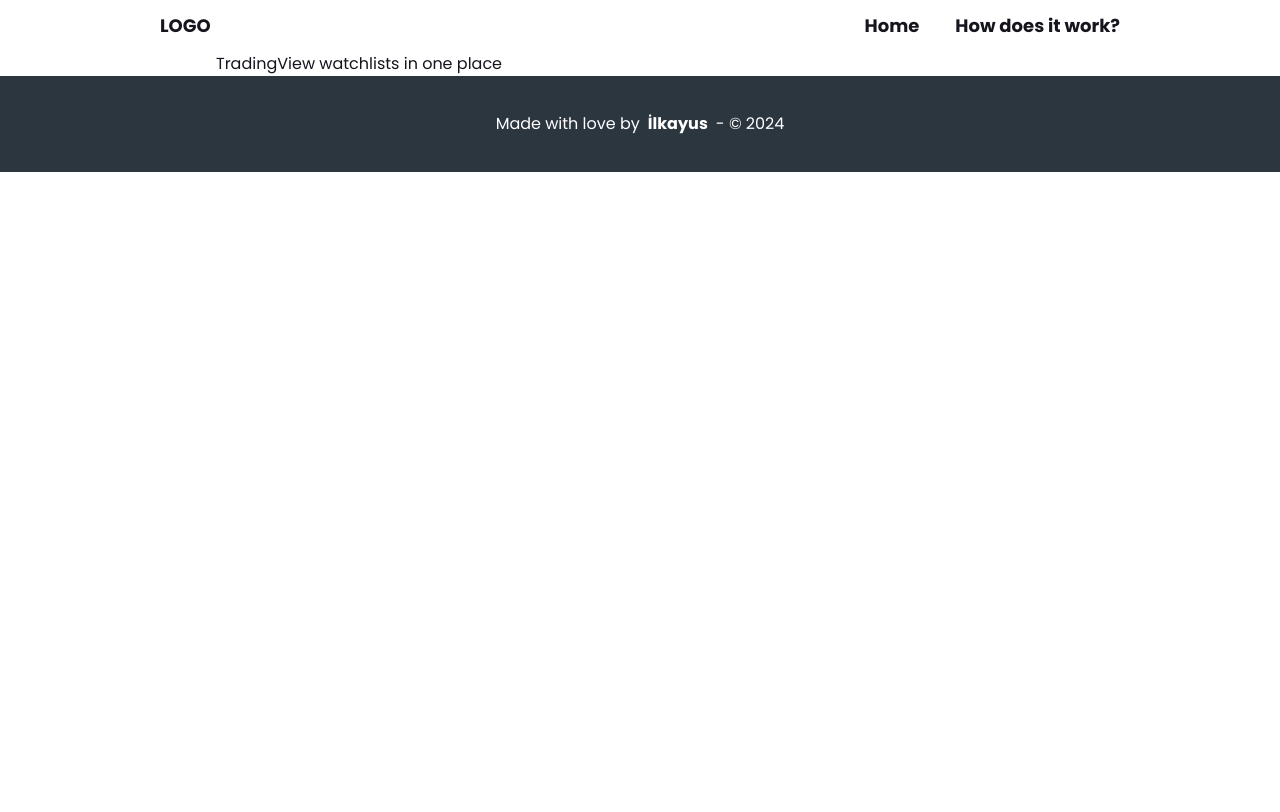
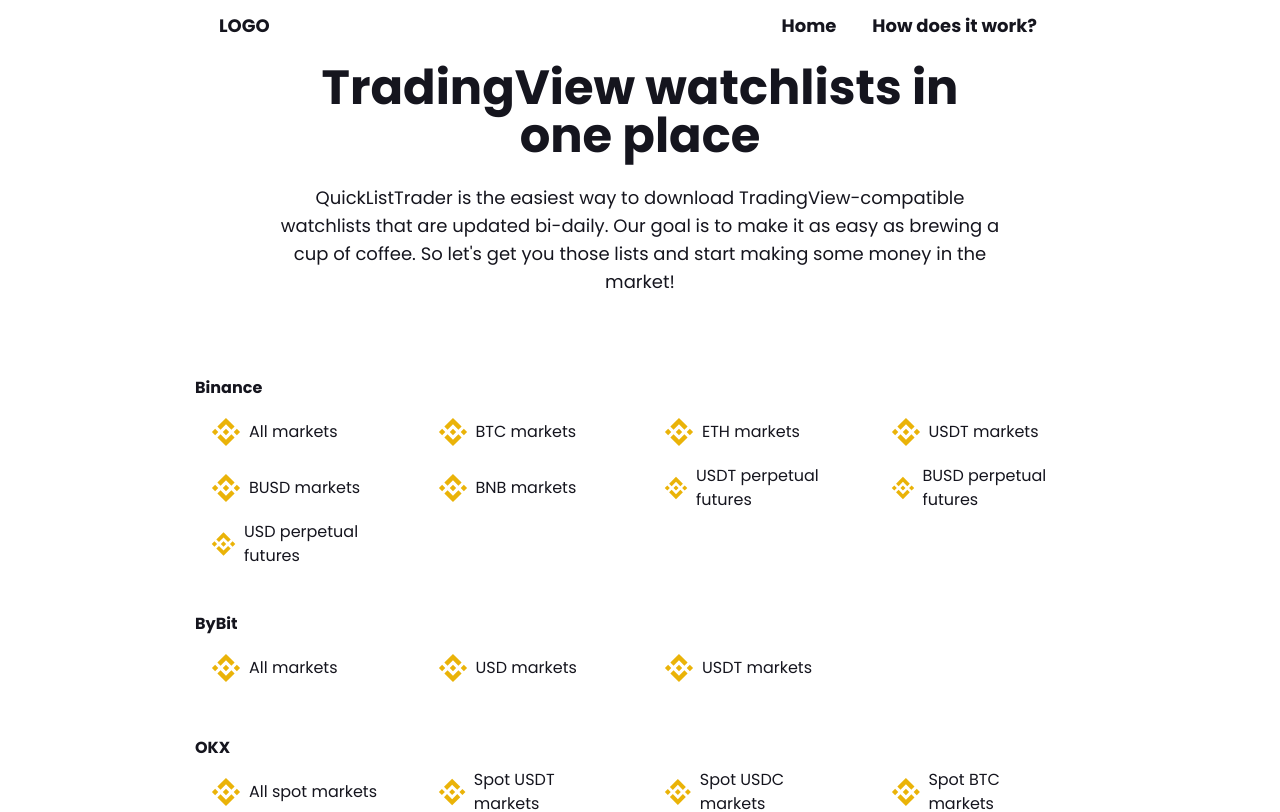
Before and after one commit to ilkay-alti/QuickListTrader, a Next.js app: page /en in a window 1280 px wide. Shown: the top 812 px of the page. Built offline with nearby package versions, Linux system fonts and the light colour scheme.

Commit message:
Card component of watchlists was made 📋

```diff
--- a/package.json
+++ b/package.json
@@ -9,10 +9,13 @@
     "lint": "next lint"
   },
   "dependencies": {
+    "@svgr/webpack": "^8.1.0",
+    "class-variance-authority": "^0.7.0",
     "next": "14.1.0",
     "next-intl": "^3.7.0",
     "react": "^18",
-    "react-dom": "^18"
+    "react-dom": "^18",
+    "tailwind-merge": "^2.2.1"
   },
   "devDependencies": {
     "typescript": "^5",
--- a/src/Internationalization/en.json
+++ b/src/Internationalization/en.json
@@ -1,7 +1,7 @@
 {
   "HomePage": {
     "title": "TradingView watchlists in one place",
-    "description": "QuickListTrader is the easiest way to download TradingView-compatible watchlists that are updated bi-daily. Our goal is to make it as easy as brewing a cup of coffee. So let's get you those lists and start making some money in the market!",
+    "titleDescription": "QuickListTrader is the easiest way to download TradingView-compatible watchlists that are updated bi-daily. Our goal is to make it as easy as brewing a cup of coffee. So let's get you those lists and start making some money in the market!",
     "support": "Support us",
     "supportDescription": "Help keep the lights on so we see what we’re doing when making sandwiches. Feel free to use our ref links or make an open donation if you like this tool. Any donations go towards beers, coffee and other stimulants to keep us going!",
     "madeBy": "Made with love by "
--- a/src/app/[locale]/about/page.tsx
+++ b/src/app/[locale]/about/page.tsx
@@ -6,7 +6,7 @@
   const t = useTranslations("AboutPage");
 
   return (
-    <div className="flex flex-col items-center text-center mx-20 mb-48">
+    <div className="flex flex-col items-center text-center mx-20 mb-48 ">
       <div className="mb-16 gap-6">
         <h1 className="text-5xl font-bold my-6">{t("title")}</h1>
         <span className=" text-lg">{t("titleDescription")}</span>
--- a/src/app/[locale]/layout.tsx
+++ b/src/app/[locale]/layout.tsx
@@ -25,9 +25,9 @@
   return (
     <html lang={params.locale}>
       <body className={poppins.className}>
-        <div className="mx-[160px] text-[#15151E] ">
+        <div className="  text-[#15151E] px-[195px]  ">
           <Header />
-          <div className="mx-14 ">{children}</div>
+          <div>{children}</div>
         </div>
 
         <Footer />
--- a/src/app/[locale]/page.tsx
+++ b/src/app/[locale]/page.tsx
@@ -1,8 +1,19 @@
 import React from "react";
 import { useTranslations } from "next-intl";
+import { CardTable } from "@/components/Cards/CardTable";
+import { mockData } from "@/mock";
+
 const HomePage = () => {
   const t = useTranslations("HomePage");
-  return <h1>{t("title")}</h1>;
+  return (
+    <div className=" mb-48 ">
+      <div className="container px-20 mb-20 gap-6 items-center text-center">
+        <h1 className="text-5xl font-bold my-6">{t("title")}</h1>
+        <span className=" text-lg">{t("titleDescription")}</span>
+      </div>
+      <CardTable data={mockData} />
+    </div>
+  );
 };
 
 export default HomePage;
--- /dev/null
+++ b/src/components/Cards/Card.tsx
@@ -0,0 +1,53 @@
+import React, { Children } from "react";
+import { cva, type VariantProps } from "class-variance-authority";
+import { twMerge } from "tailwind-merge";
+import Link from "next/link";
+import Image from "next/image";
+import BinanceComp from "../Icon/Binance";
+import Binance from "../Icon/Binance";
+
+const card = cva([], {
+  variants: {
+    intent: {
+      default: ["h-10 px-4 py-2  group/text flex items-center gap-2  "],
+    },
+  },
+
+  defaultVariants: {
+    intent: "default",
+  },
+});
+
+interface CardrProps extends VariantProps<typeof card> {
+  className?: string;
+  data: dataProps;
+}
+
+interface dataProps {
+  title: string;
+  link: string;
+}
+
+export const Card: React.FC<CardrProps> = ({
+  className,
+  intent,
+  data,
+
+  ...props
+}) => (
+  <Link
+    href={data.link}
+    target="_blank"
+    className={twMerge(card({ intent, className }))}
+    {...props}
+  >
+    <Binance
+      width={30}
+      height={30}
+      className="group-hover:fill-gray-500 group-hover/text:fill-[#F0B90B] "
+    />
+    <span className="group-hover/text:text-black group-hover:fill-gray-900 ">
+      {data.title}
+    </span>
+  </Link>
+);
--- /dev/null
+++ b/src/components/Cards/CardTable.tsx
@@ -0,0 +1,53 @@
+import React from "react";
+import { cva, type VariantProps } from "class-variance-authority";
+import { twMerge } from "tailwind-merge";
+import { Card } from "./Card";
+
+const cardTable = cva([], {
+  variants: {
+    intent: {
+      default: ["flex flex-col gap-12"],
+    },
+  },
+
+  defaultVariants: {
+    intent: "default",
+  },
+});
+
+interface CardTableProps extends VariantProps<typeof cardTable> {
+  className?: string;
+  data: dataProps[];
+}
+
+type dataProps = {
+  title: string;
+  items: {
+    title: string;
+    link: string;
+  }[];
+};
+
+export const CardTable: React.FC<CardTableProps> = ({
+  className,
+  intent,
+  data,
+  ...props
+}) => (
+  <div className={twMerge(cardTable({ intent, className }))} {...props}>
+    {data.map((item) => (
+      <div key={item.title}>
+        <h2 className="font-bold mb-3">{item.title}</h2>
+        <div className="grid grid-cols-4 gap-4  group">
+          {item.items.map((subItem) => (
+            <Card
+              key={subItem.title}
+              data={subItem}
+              className="group-hover:text-gray-400 group-hover:fill-gray-400"
+            />
+          ))}
+        </div>
+      </div>
+    ))}
+  </div>
+);
--- a/src/components/Footer.tsx
+++ b/src/components/Footer.tsx
@@ -6,7 +6,7 @@
   const t = useTranslations("Footer");
 
   return (
-    <div className="flex items-center justify-center h-24 w-full bg-[#2C363F] text-white gap-2 items-center">
+    <div className="flex justify-center h-24 w-full bg-[#2C363F] text-white gap-2 items-center">
       <span>{t("madeBy")}</span>
       <Link
         href={"https://github.com/ilkay-alti"}
--- a/src/components/Header.tsx
+++ b/src/components/Header.tsx
@@ -5,7 +5,7 @@
 const Header = () => {
   const t = useTranslations("Header");
   return (
-    <div className="flex justify-between items-center font-bold text-lg my-3">
+    <div className="flex justify-between items-center font-bold text-lg my-3 mx-6 mr-12">
       <div>LOGO</div>
       <div className="flex gap-9">
         <Link href={"/"} className=" hover:text-[#FEB6DB]">
--- /dev/null
+++ b/src/components/Icon/Binance.tsx
@@ -0,0 +1,14 @@
+import * as React from "react";
+import { SVGProps } from "react";
+const Binance = (props: SVGProps<SVGSVGElement>) => (
+  <svg
+    xmlns="http://www.w3.org/2000/svg"
+    fill="#eab308"
+    viewBox="0 0 32 32"
+    {...props}
+  >
+    <title>{"binance"}</title>
+    <path d="m15.986 1.019 9.189 9.159-3.396 3.393-5.793-5.793-5.793 5.823-3.396-3.393 9.189-9.189zM4.399 12.605 7.764 16l-3.363 3.365L1.005 16zm11.587.002 3.394 3.363-3.395 3.395L12.59 16l3.395-3.393zm11.586-.002L30.995 16l-3.393 3.395L24.207 16zm-5.794 5.794 3.396 3.393-9.189 9.189-9.189-9.187 3.396-3.395 5.793 5.823 5.793-5.823z" />
+  </svg>
+);
+export default Binance;
--- a/src/mock/index.ts
+++ b/src/mock/index.ts
@@ -1,80 +1,236 @@
-const mockData = {
-  Binance: {
+export const mockData = [
+  {
     title: "Binance",
     items: [
-      "All markets",
-      "BTC markets",
-      "ETH markets",
-      "USDT markets",
-      "BUSD markets",
-      "BNB markets",
-      "USDT perpetual futures",
-      "BUSD perpetual futures",
-      "USD perpetual futures",
+      {
+        title: "All markets",
+        link: "https://binance.com",
+      },
+      {
+        title: "BTC markets",
+        link: "https://binance.com",
+      },
+      {
+        title: "ETH markets",
+        link: "https://binance.com",
+      },
+      {
+        title: "USDT markets",
+        link: "https://binance.com",
+      },
+      {
+        title: "BUSD markets",
+        link: "https://binance.com",
+      },
+      {
+        title: "BNB markets",
+        link: "https://binance.com",
+      },
+      {
+        title: "USDT perpetual futures",
+        link: "https://binance.com",
+      },
+
+      {
+        title: "BUSD perpetual futures",
+        link: "https://binance.com",
+      },
+      {
+        title: "USD perpetual futures",
+        link: "https://binance.com",
+      },
     ],
   },
-  ByBit: {
+  {
     title: "ByBit",
-    items: ["All markets", "USD markets", "USDT markets"],
+    items: [
+      {
+        title: "All markets",
+        link: "https://binance.com",
+      },
+      {
+        title: "USD markets",
+        link: "https://binance.com",
+      },
+      {
+        title: "USDT markets",
+        link: "https://binance.com",
+      },
+    ],
   },
-  OKX: {
+  {
     title: "OKX",
     items: [
-      "All spot markets",
-      "Spot USDT markets",
-      "Spot USDC markets",
-      "Spot BTC markets",
-      "Spot ETH markets",
+      {
+        title: "All spot markets",
+        link: "https://binance.com",
+      },
+      {
+        title: "Spot USDT markets",
+        link: "https://binance.com",
+      },
+      {
+        title: "Spot USDC markets",
+        link: "https://binance.com",
+      },
+      {
+        title: "Spot BTC markets",
+        link: "https://binance.com",
+      },
+      {
+        title: "Spot ETH markets",
+        link: "https://binance.com",
+      },
     ],
   },
-  Kucoin: {
+  {
     title: "Kucoin",
-    items: ["All markets", "BTC markets", "ETH markets", "USDT markets"],
+    items: [
+      {
+        title: "All markets",
+        link: "https://binance.com",
+      },
+      {
+        title: "BTC markets",
+        link: "https://binance.com",
+      },
+      {
+        title: "ETH markets",
+        link: "https://binance.com",
+      },
+      {
+        title: "USDT markets",
+        link: "https://binance.com",
+      },
+    ],
   },
-  Huobi: {
+  {
     title: "Huobi",
     items: [
-      "All markets",
-      "BTC markets",
-      "ETH markets",
-      "USDT markets",
-      "HT markets",
+      {
+        title: "All markets",
+        link: "https://binance.com",
+      },
+      {
+        title: "BTC markets",
+        link: "https://binance.com",
+      },
+      {
+        title: "ETH markets",
+        link: "https://binance.com",
+      },
+      {
+        title: "USDT markets",
+        link: "https://binance.com",
+      },
+      {
+        title: "HT markets",
+        link: "https://binance.com",
+      },
     ],
   },
-  Bitfinex: {
+  {
     title: "Bitfinex",
     items: [
-      "All markets",
-      "BTC markets",
-      "ETH markets",
-      "USD markets",
-      "Derivatives",
+      {
+        title: "All markets",
+        link: "https://binance.com",
+      },
+      {
+        title: "BTC markets",
+        link: "https://binance.com",
+      },
+      {
+        title: "ETH markets",
+        link: "https://binance.com",
+      },
+      {
+        title: "USD markets",
+        link: "https://binance.com",
+      },
+      {
+        title: "Derivatives",
+        link: "https://binance.com",
+      },
     ],
   },
-  Coinbase: {
+  {
     title: "Coinbase",
     items: [
-      "All markets",
-      "BTC markets",
-      "USD markets",
-      "USDC markets",
-      "EUR markets",
-      "GBP markets",
+      {
+        title: "All markets",
+        link: "https://binance.com",
+      },
+      {
+        title: "BTC markets",
+        link: "https://binance.com",
+      },
+      {
+        title: "USD markets",
+        link: "https://binance.com",
+      },
+      {
+        title: "USDC markets",
+        link: "https://binance.com",
+      },
+      {
+        title: "EUR markets",
+        link: "https://binance.com",
+      },
+      {
+        title: "GBP markets",
+        link: "https://binance.com",
+      },
     ],
   },
-  Kraken: {
+  {
     title: "Kraken",
     items: [
-      "All markets",
-      "XBT markets",
-      "ETH markets",
-      "USD markets",
-      "EUR markets",
-      "USDT markets",
+      {
+        title: "All markets",
+        link: "https://binance.com",
+      },
+      {
+        title: "BTC markets",
+        link: "https://binance.com",
+      },
+      {
+        title: "ETH markets",
+        link: "https://binance.com",
+      },
+      {
+        title: "USD markets",
+        link: "https://binance.com",
+      },
+      {
+        title: "EUR markets",
+        link: "https://binance.com",
+      },
+      {
+        title: "USDT markets",
+        link: "https://binance.com",
+      },
     ],
   },
-  Poloniex: {
+  {
     title: "Poloniex",
-    items: ["All markets", "BTC markets", "ETH markets", "USDT markets"],
+    items: [
+      {
+        title: "All markets",
+        link: "https://binance.com",
+      },
+      {
+        title: "BTC markets",
+        link: "https://binance.com",
+      },
+      {
+        title: "ETH markets",
+        link: "https://binance.com",
+      },
+      {
+        title: "USDT markets",
+        link: "https://binance.com",
+      },
+    ],
   },
-};
+];
```
Also changed, not shown: src/components/Icon/OKX.tsx (added, +17 -0 lines), 1 other file (tests, documents, lock files or other folders).
